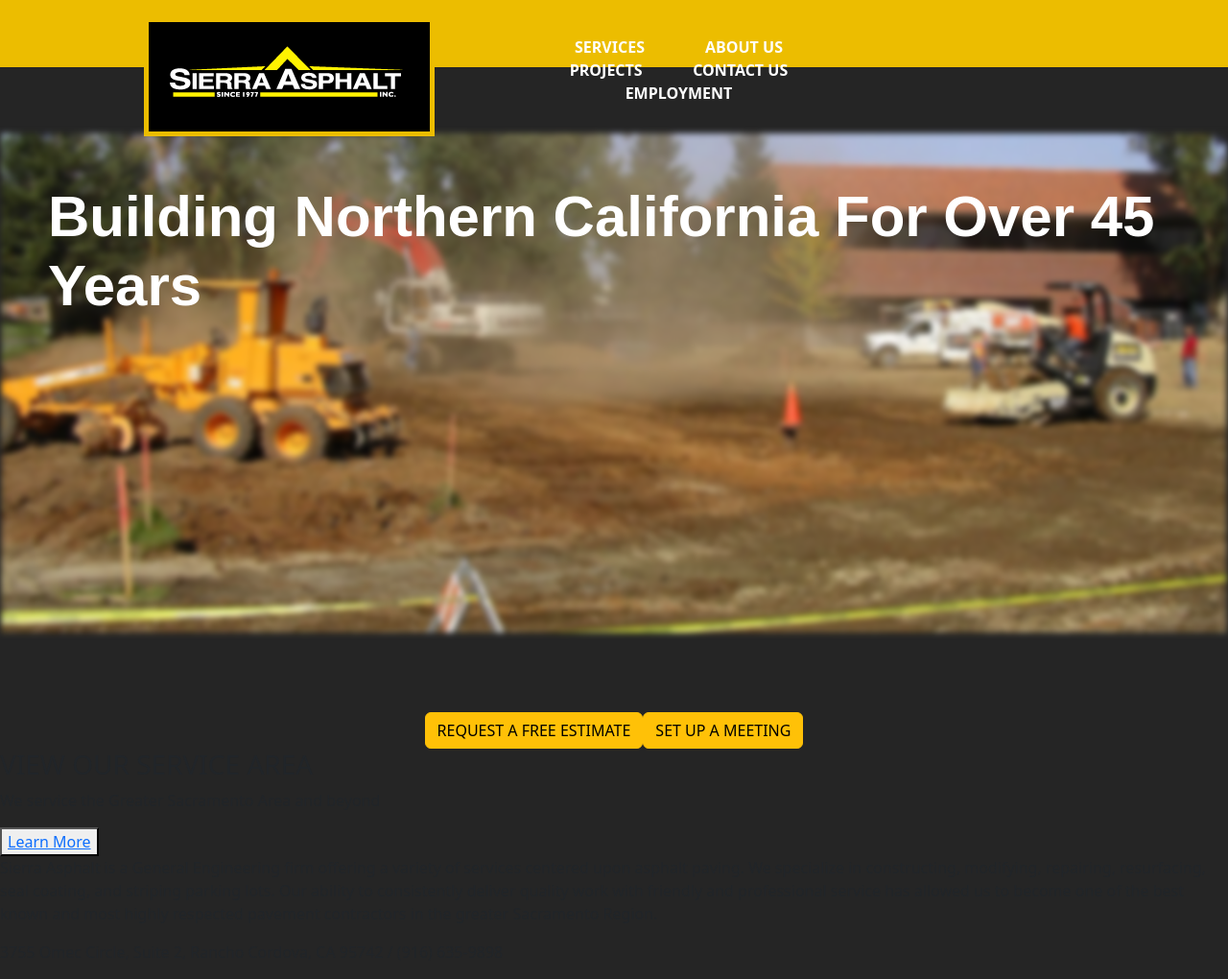
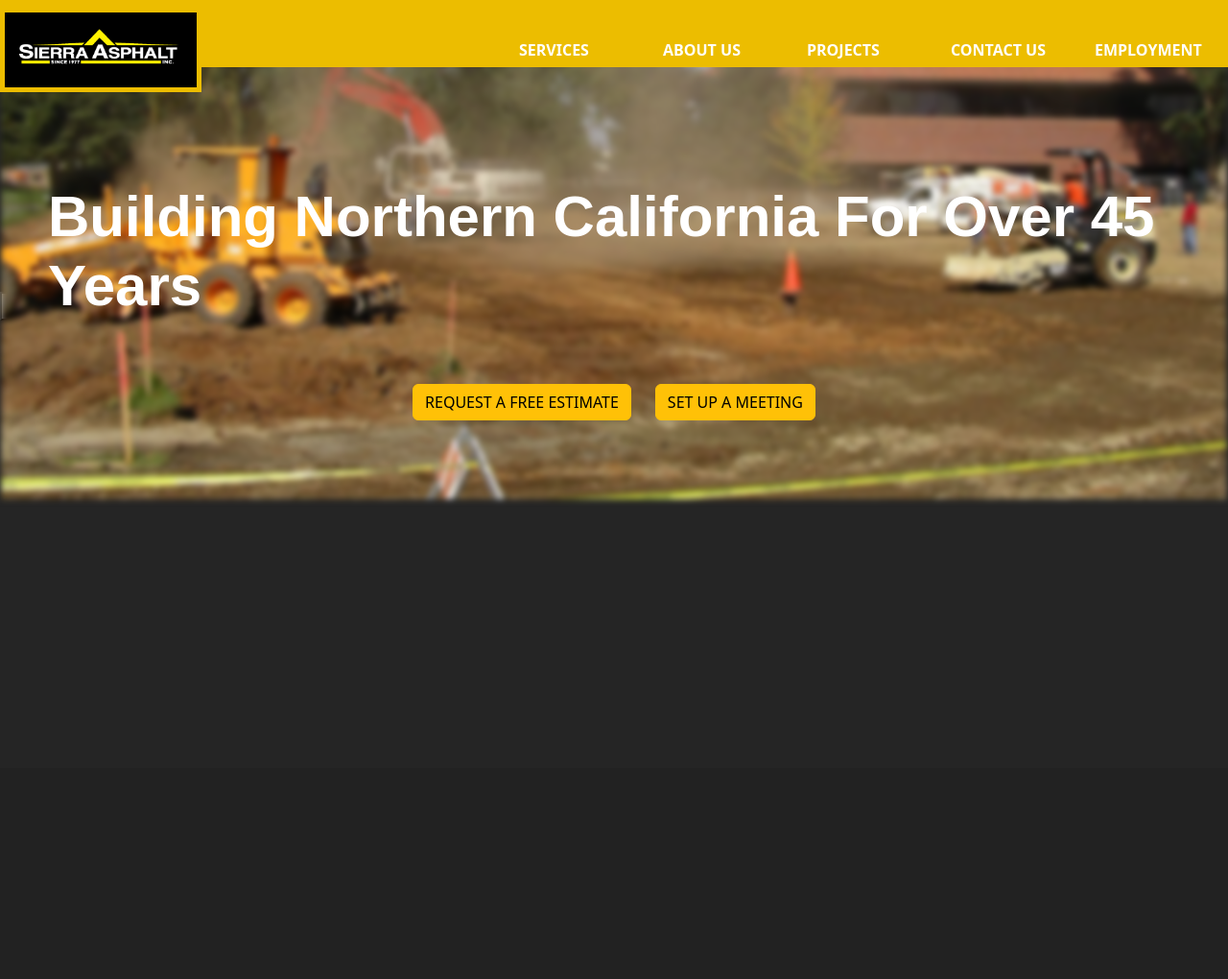
Before and after one commit to JaredGaastra/SieraAsphalt, a Flask app: page / in a window 1280 px wide. Shown: the top 1020 px of the page at 96% size. After the commit the page ends 525 px from the top, so only its background shows below. Run offline with Flask 3, Linux system fonts and the light colour scheme.

Commit message:
adding css

```diff
--- a/static/homepage.css
+++ b/static/homepage.css
@@ -1,6 +1,6 @@
 .navbar{
     display: flex;
-    flex-flow: row wrap;
+    flex-direction: row;
     justify-content: space-around;
     background: #ecbd00;
     height: 70px;
@@ -19,12 +19,13 @@
     left: 0;
 }
 
-
 .a{
     text-decoration: none;
     color: rgb(255, 255, 255);
     font-weight: bold;
-    padding: 10px;
+    padding: 20px;
+    display: inline-block;
+    width: 150px;
 }
 .a:hover{
     color: rgb(0, 0, 0);
@@ -34,7 +35,7 @@
 }
 .nav-links{
     display: flex;
-    flex-flow: row wrap;
+    flex-wrap: nowrap;
     justify-content: space-around;
     list-style: none;
     width: 40%;
@@ -45,21 +46,34 @@
   }
 
 
-
 .mainImage{
-    align-self: flex-start;
-    align-items: center;
-    justify-content: center;
-    position: relative;
-    flex-direction: column;
+    position: absolute;
     width: 100%;
     max-width: 100%;
     filter: blur(3px);
-    height: auto;
-    bottom: 83px;
     z-index: 10;
+    top: 0;
+    left: 0;
+    right: 0;
+}
 
+.main-buttons{
+    display: flex;
+    position: absolute;
+    z-index: 15;
+    right: 0;
+    top: 400px;
+}
 
+#btnq{
+    margin-right: 25px;
+}
+
+#btnm:hover{
+    background-color: #ffbb00;
+    color: rgb(0, 0, 0);
+    border: 2px solid rgb(0, 0, 0);
+    transition: 0;
 }
 
 #title{
@@ -92,17 +106,20 @@
 }
 
 .logo{
-    display: flex;
-    position: relative;
-    top: 5px;
-    left: 150px;
-    border: 5px solid #ecbd00;
-    padding-top: 5px;
+        max-width: 100%; /* Limit the maximum width of the logo */
+        height: auto; /* Maintain the aspect ratio */
+        position: relative;
+        border-color: #ecbd00;
+        border-style: solid;
+        border-width: 5px;
+
+      }
+
+.logo-img{
+    width:200px;
+
 }
 
-.main-buttons{
-    display: flex;
-    flex-direction: row;
-    align-items: center;
-    justify-content: center;
+#footer{
+    bottom: 0;
 }
--- a/templates/homepage.html
+++ b/templates/homepage.html
@@ -16,7 +16,7 @@
     <nav class="navbar">
 
       <div class="logo">
-        <img src="/static/a.png" alt="">
+        <img class="logo-img" src="/static/a.png" alt="">
       </div>
 
 
@@ -33,7 +33,7 @@
 
     <h1 id="title">Building Northern California for over 45 years</h1>
 
-      <div class="mainFrame">
+
         <img class="mainImage" src="/static/b.png" alt="">
 
         <div class="main-buttons">
@@ -41,7 +41,6 @@
             <a href="/estimate" id="btnm" type="button" class="btn btn-small btn-warning" > SET UP A MEETING</a>
         </div>
 
-      </div>
 
 
 
```
